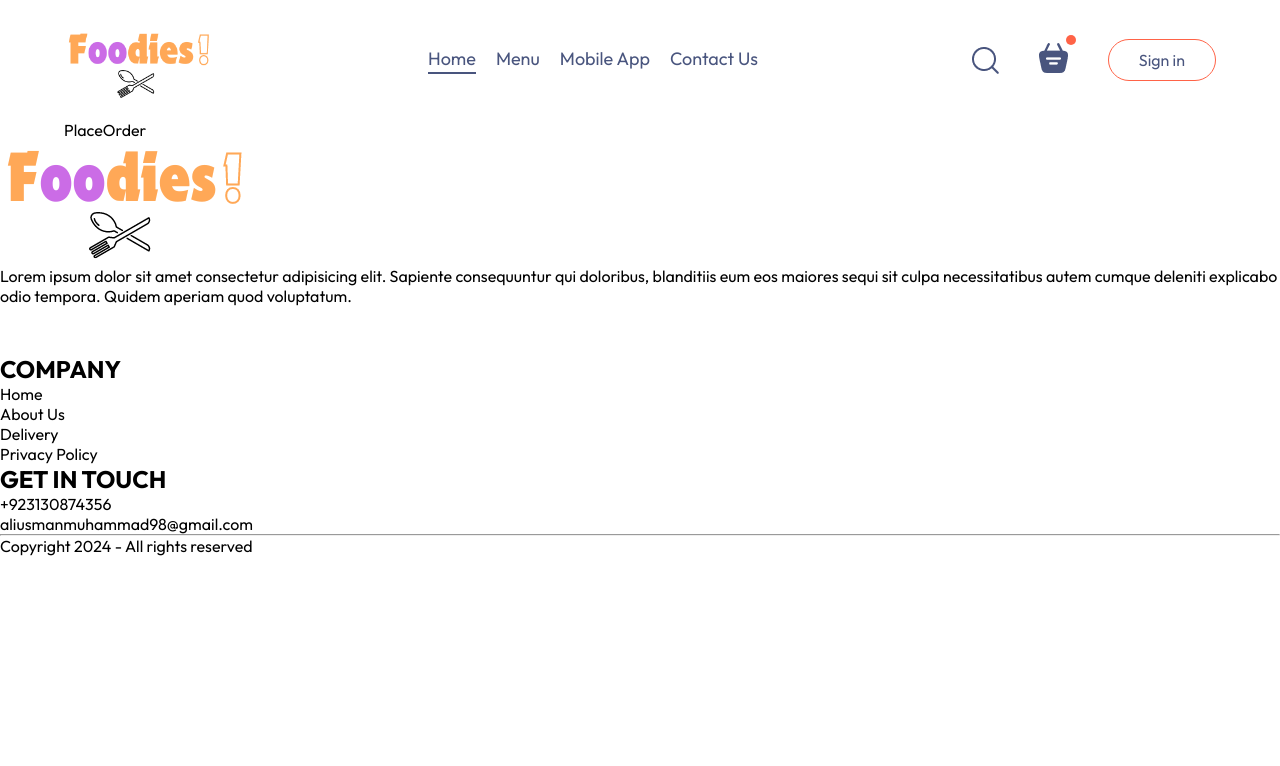
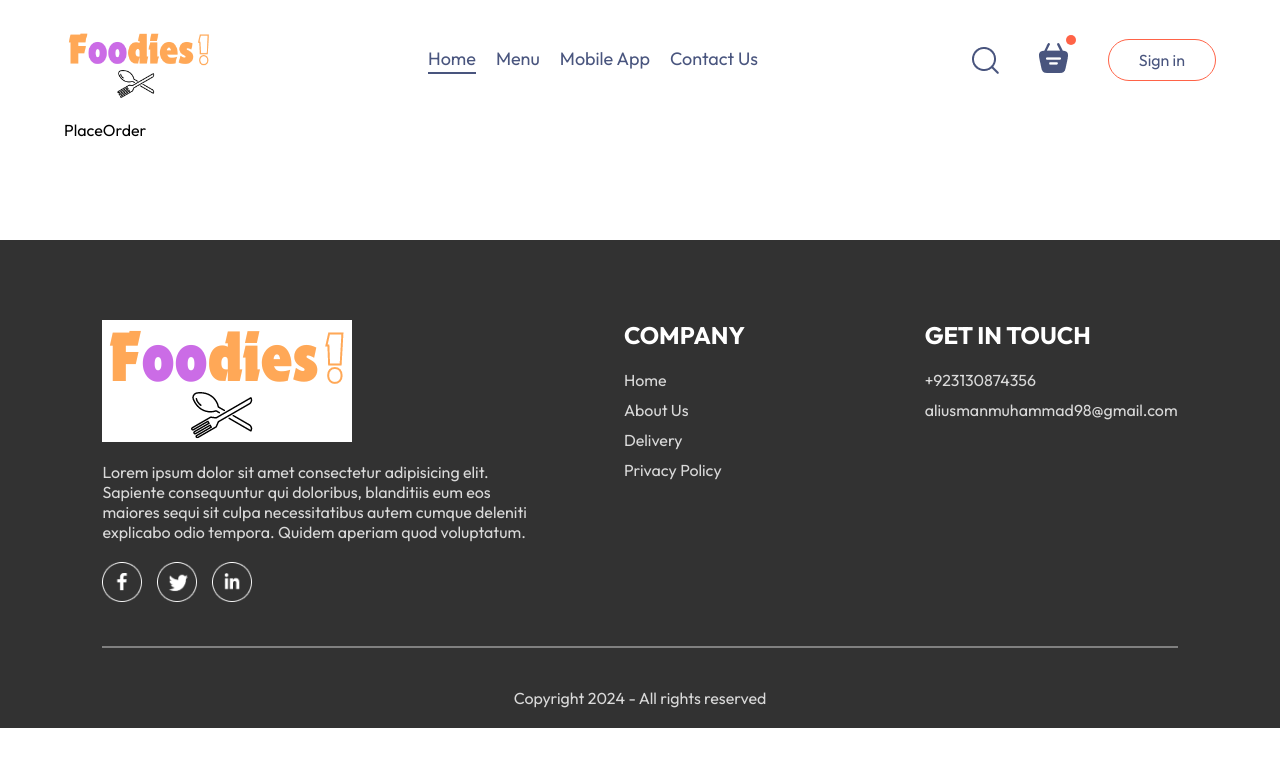
Before and after one commit to M-UsmanAli/foodies, a React (Vite) app in the folder front-end/: page /order in a window 1280 px wide. Shown: the top 766 px of the page. Built offline with nearby package versions, Linux system fonts and the light colour scheme.

Commit message:
designed the footer

```diff
--- a/front-end/src/components/Footer/Footer.css
+++ b/front-end/src/components/Footer/Footer.css
@@ -0,0 +1,48 @@
+.footer{
+    color: #d9d9d9;
+    background-color: #323232;
+    display: flex;
+    flex-direction: column;
+    align-items: center;
+    gap: 20px;
+    padding: 20px 8vw;
+    padding-top: 80px;
+    margin-top: 100px;
+}
+
+.footer-content{
+    width: 100%;
+    display: grid;
+    grid-template-columns: 2fr 1fr 1fr;
+    gap: 80px;
+}
+
+.footer-content-left, .footer-content-center, .footer-content-right{
+    display: flex;
+    flex-direction: column;
+    align-items: start;
+    gap: 20px;
+}
+
+.footer-content-left li, .footer-content-center li, .footer-content-right li{
+    list-style: none;
+    margin-bottom: 10px;
+    cursor: pointer;
+}
+
+ .footer-content-center h2, .footer-content-right h2{
+    color: white;
+}
+
+.footer-social-icons img{
+    width: 40px;
+    margin-right: 15px;
+}
+
+.footer hr{
+    width: 100%;
+    height: 2px;
+    margin: 20px 0;
+    background-color: grey;
+    border: none;
+}
```
